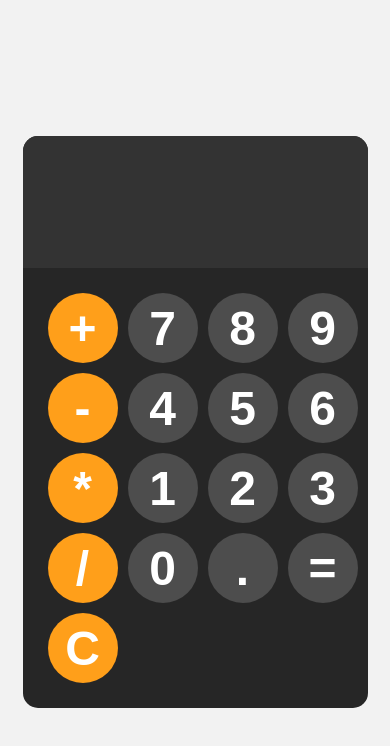
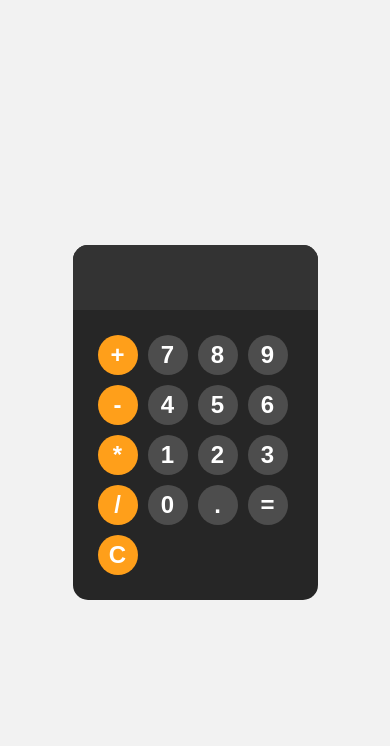
Before and after one commit to Sumeet-162/calculator, a plain HTML site: page index.html in a window 390 px wide. Drawn offline with Linux system fonts and the light colour scheme.

Commit message:
Update styles.css

```diff
--- a/styles.css
+++ b/styles.css
@@ -9,6 +9,30 @@ button{
   font-weight: bold;
   cursor: pointer;
 }
+@media (max-width: 350px)
+{
+  input{
+    font-size: 2rem;
+  }
+}
+@media only screen and (max-width: 600px){
+  button{
+    width: 40px;
+    height: 40px;
+    font-size: 1.5rem;
+  }
+  #keys{
+    padding: 15px;
+    gap: 5px;
+  }
+  #display{
+    height: 25px;
+  }
+  #calculator{
+    width: 220px;
+  }
+}
+
 
 #keys{
   display: grid;
@@ -29,7 +53,7 @@ button{
 #display{
   width: 100%;
   padding: 20px;
-  font-size: 5rem;
+  font-size: 3rem;
   text-align: left;
   border: none;
   background-color: hsl(0, 0%, 20%);
```
